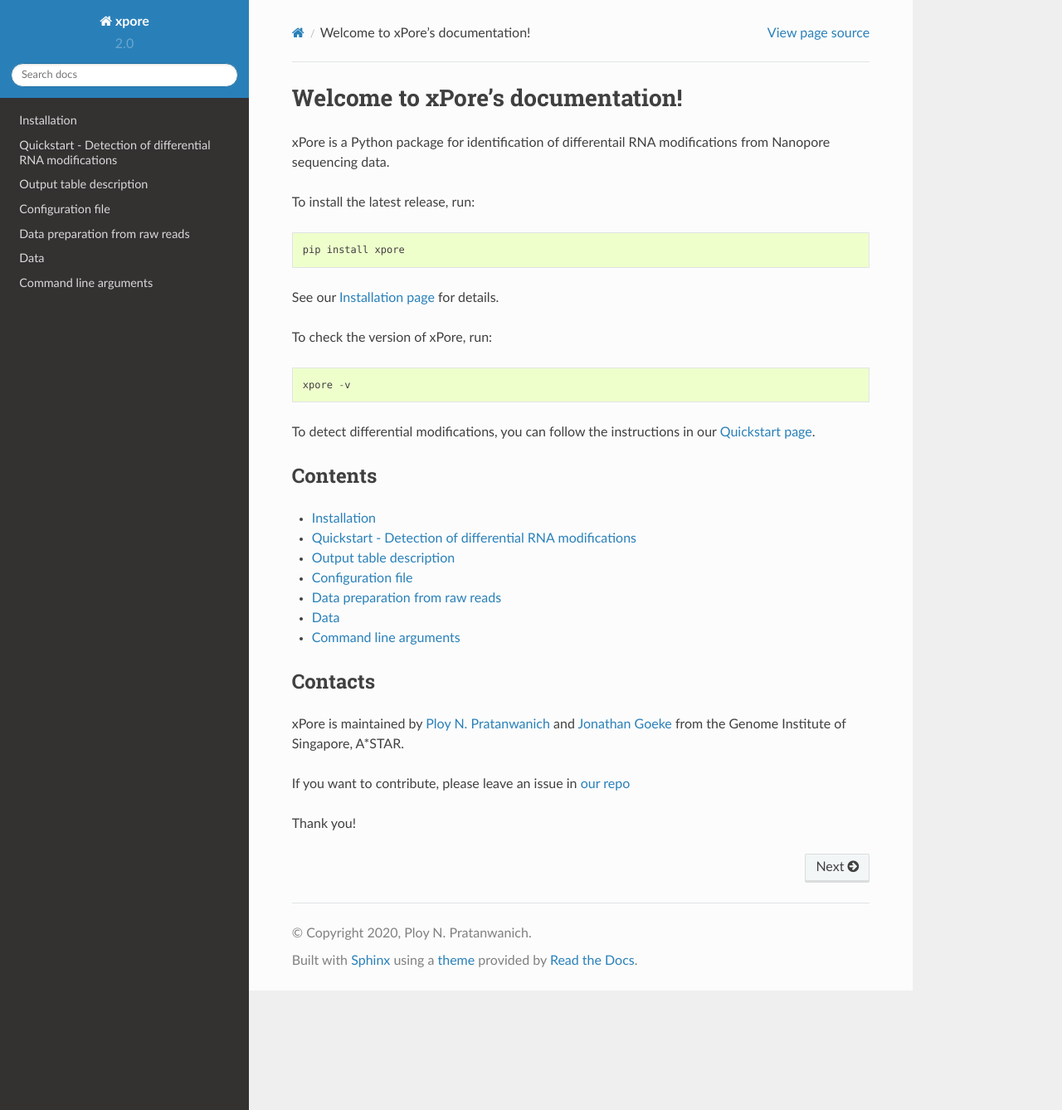
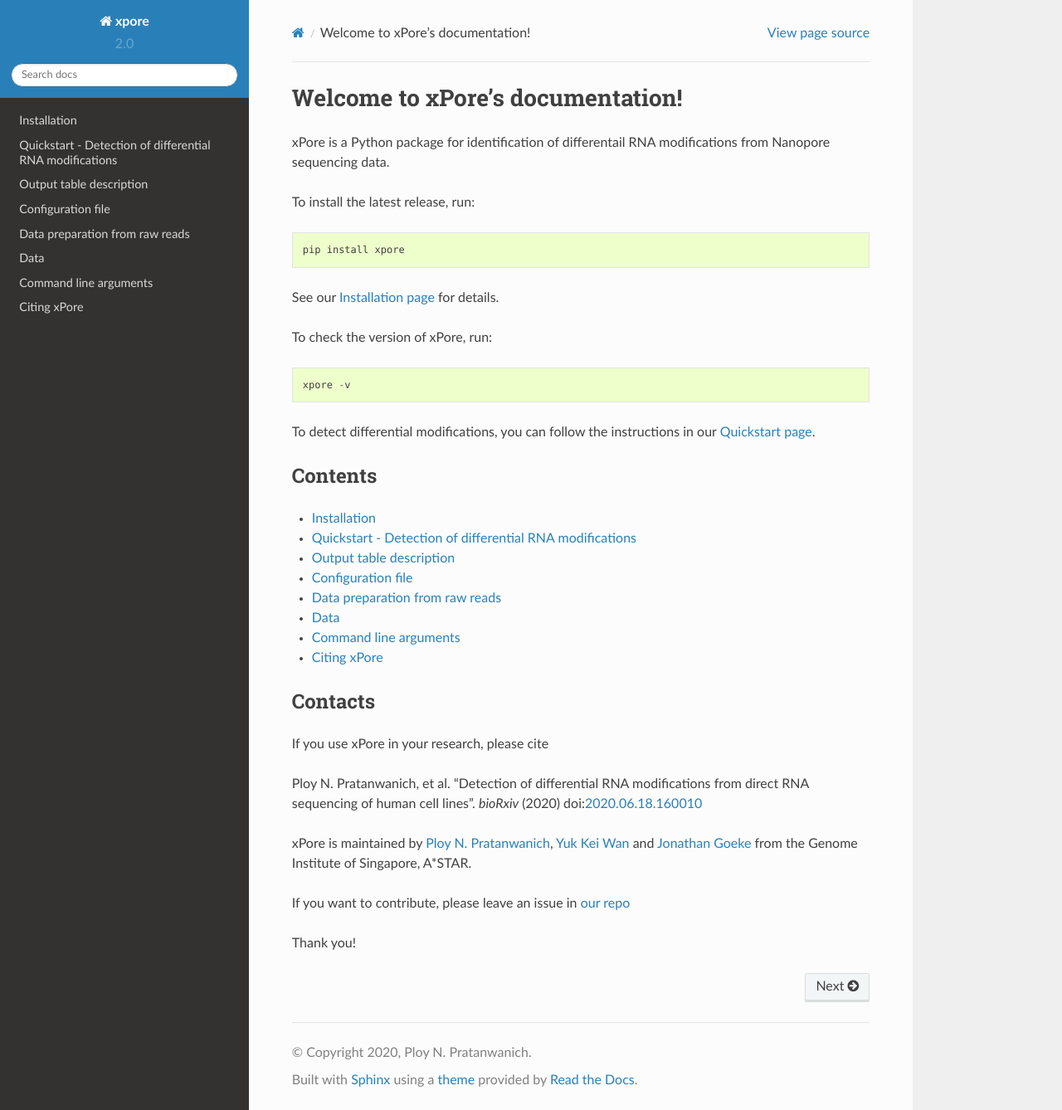
Before and after one commit to GoekeLab/xpore, a Sphinx documentation site: the page built from docs/source/index.rst, in a window 1280 px wide and 1338 px high. Shown: the whole window at 83% size. Built offline with Sphinx 7.4.7 and the Read the Docs theme 2.0.0, drawn with Linux system fonts in a browser that asks for light colours.

Commit message:
update doc

```diff
--- a/docs/source/index.rst
+++ b/docs/source/index.rst
@@ -31,10 +31,16 @@
    preparation
    data
    cmd
+   citing
 
 Contacts
 --------
-xPore is maintained by `Ploy N. Pratanwanich <https://github.com/ploy-np>`_ and `Jonathan Goeke <https://github.com/jonathangoeke>`_ from the Genome Institute of Singapore, A*STAR.
+If you use xPore in your research, please cite
+
+Ploy N. Pratanwanich, et al. "Detection of differential RNA modifications from direct RNA sequencing of human cell lines". *bioRxiv* (2020) doi:`2020.06.18.160010 <https://www.biorxiv.org/content/10.1101/2020.06.18.160010v1>`_
+
+
+xPore is maintained by `Ploy N. Pratanwanich <https://github.com/ploy-np>`_, `Yuk Kei Wan <https://github.com/yuukiiwa>`_ and `Jonathan Goeke <https://github.com/jonathangoeke>`_ from the Genome Institute of Singapore, A*STAR.
 
 If you want to contribute, please leave an issue in `our repo <https://github.com/GoekeLab/xpore>`_
 
```
Also changed, not shown: docs/source/citing.rst (added, +10 -0 lines).
